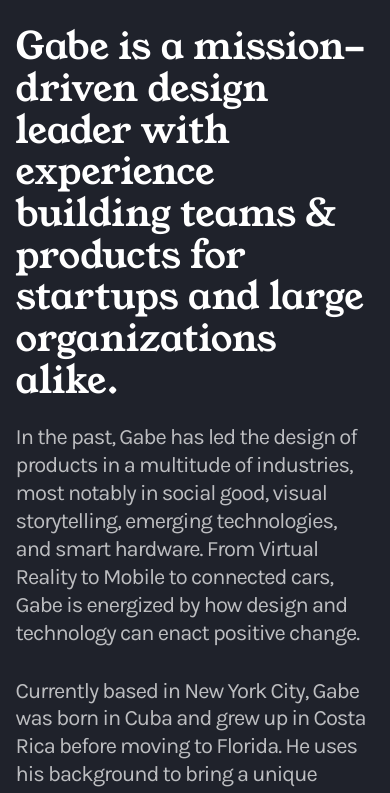
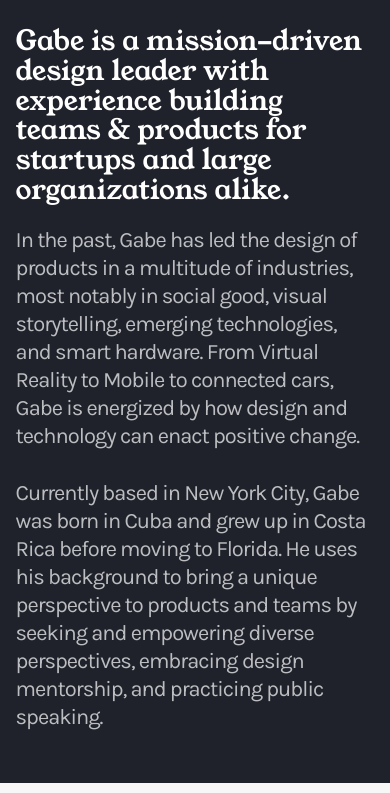
Before and after one commit to gabrielvaldivia-zz/portfolio, a plain HTML site: page index.html in a window 390 px wide. Shown: the top 793 px of the page. Drawn offline with nearby package versions, Linux system fonts and the light colour scheme; a web font is replaced by a local one.

Commit message:
Changed h1 on mobile

```diff
--- a/css/style.css
+++ b/css/style.css
@@ -907,7 +907,7 @@ h1 {
 	z-index: 2;
 	margin-top: 0;
 	margin-bottom: 4px;
-	font-size: calc(28px + 2vw);
+	font-size: calc(36px + 2vw);
 	line-height: calc(32px + 2.5vw);
 }
 
@@ -940,6 +940,11 @@ h6 {
 
 .intro {
 	padding: 0;
+}
+
+.intro h1 {
+	font-size: calc(18px + 2.5vw);
+	line-height: calc(18px + 3vw);
 }
 
 .column {
```
